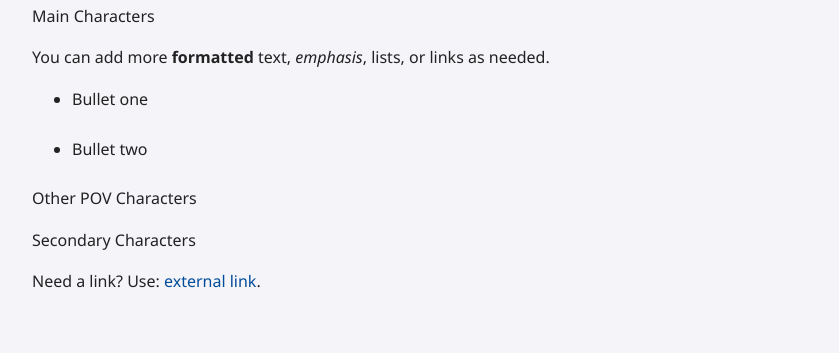
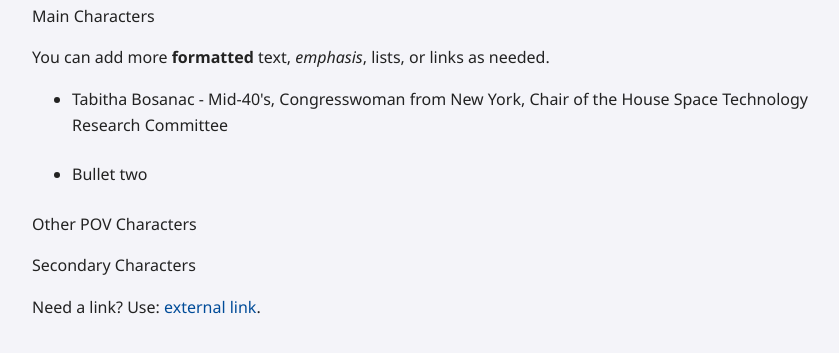
Before and after one commit to CloudCultist/Youcannothavethestars, a plain HTML site: page characters.html in a window 1280 px wide. Shown: the part 217-570 px from the top of the page, without its empty margins (208-1047 px from the left). Drawn offline with Linux system fonts and the light colour scheme.

Commit message:
Update characters.html

```diff
--- a/characters.html
+++ b/characters.html
@@ -27,7 +27,7 @@
     <p>You can add more <strong>formatted</strong> text, <em>emphasis</em>, lists, or links as needed.</p>
 
     <ul>
-      <li>Bullet one</li>
+      <li>Tabitha Bosanac - Mid-40's, Congresswoman from New York, Chair of the House Space Technology Research Committee</li>
       <li>Bullet two</li>
     </ul>
 
```
